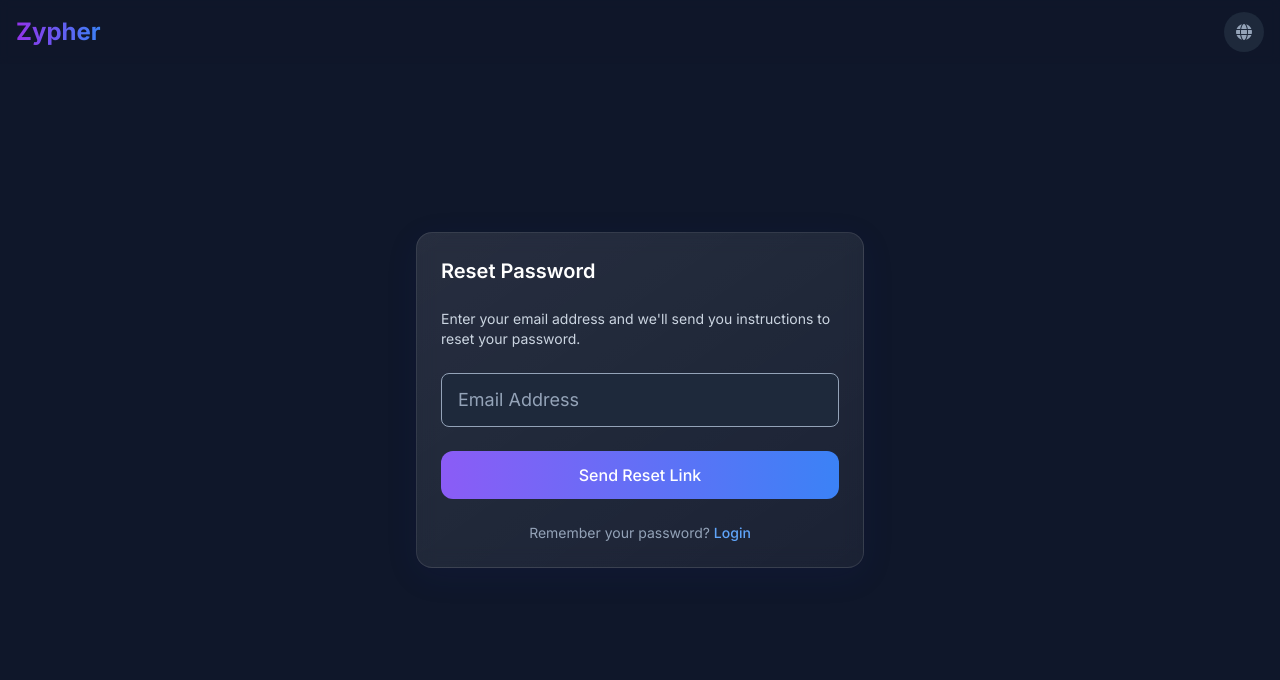
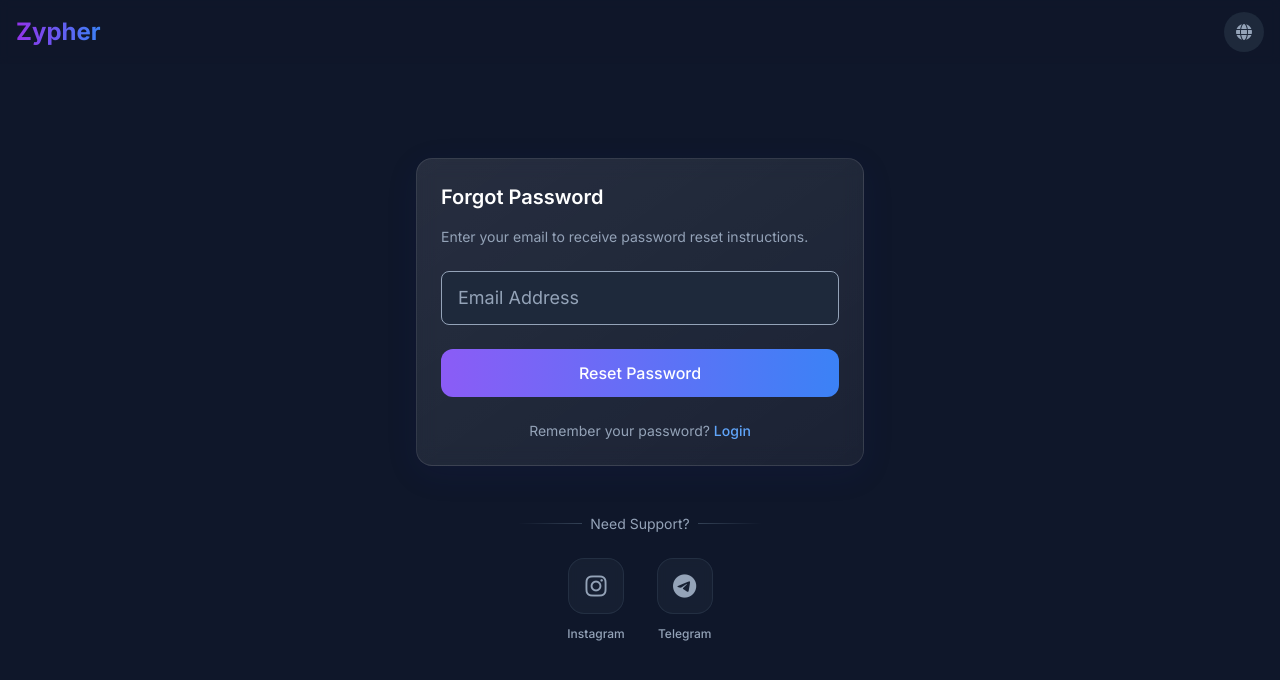
Before and after one commit to kanangarazada/WayOutFront, a plain HTML site: page forgot-password.html in a window 1280 px wide. Drawn offline with nearby package versions, Linux system fonts and the light colour scheme.

Commit message:
add support links to auth pages

```diff
--- a/forgot-password.html
+++ b/forgot-password.html
@@ -1,5 +1,6 @@
 <!DOCTYPE html>
 <html lang="en">
+
 <head>
     <meta charset="UTF-8">
     <title>Forgot Password - Zypher App</title>
@@ -9,6 +10,7 @@
     <link rel="stylesheet" href="https://cdnjs.cloudflare.com/ajax/libs/font-awesome/6.0.0/css/all.min.css">
     <link rel="stylesheet" href="assets/css/style.css">
 </head>
+
 <body class="bg-slate-900 min-h-screen font-[Inter]" style="background-color: rgb(15 23 42);">
     <!-- Header -->
     <header class="fixed top-0 w-full bg-slate-900/80 backdrop-blur-sm z-50">
@@ -76,23 +78,23 @@
     </header>
 
     <!-- Main Content -->
-    <main class="container mx-auto px-4 w-full min-h-screen flex items-center justify-center">
-        <div class="w-full max-w-md mx-auto">
+    <main class="container mx-auto px-4 w-full min-h-screen flex items-center justify-center py-20">
+        <div class="w-full max-w-md my-auto">
             <div class="balance-card">
-                <h2 class="text-xl font-semibold text-white mb-6">Reset Password</h2>
-                <p class="text-slate-300 text-sm mb-6">
-                    Enter your email address and we'll send you instructions to reset your password.
+                <h2 class="text-xl font-semibold text-white mb-4">Forgot Password</h2>
+                <p class="text-slate-400 text-sm mb-6">
+                    Enter your email to receive password reset instructions.
                 </p>
 
                 <form class="space-y-6">
                     <div>
                         <input type="email"
-                               class="w-full px-4 py-3 rounded-lg border border-slate-400 bg-slate-800 text-white text-lg placeholder:text-lg placeholder:text-slate-400 focus:outline-none focus:ring-2 focus:ring-blue-500"
-                               placeholder="Email Address">
+                            class="w-full px-4 py-3 rounded-lg border border-slate-400 bg-slate-800 text-white text-lg placeholder:text-lg placeholder:text-slate-400 focus:outline-none focus:ring-2 focus:ring-blue-500"
+                            placeholder="Email Address">
                     </div>
 
-                    <button type="submit" class="deposit-btn mt-6">
-                        <span>Send Reset Link</span>
+                    <button type="submit" class="deposit-btn w-full">
+                        <span>Reset Password</span>
                     </button>
                 </form>
 
@@ -101,8 +103,33 @@
                     <a href="login.html" class="text-blue-400 hover:text-blue-300 font-medium">Login</a>
                 </p>
             </div>
+
+            <!-- Support Section -->
+            <div class="mt-10 text-center">
+                <div class="inline-flex items-center gap-2 mb-6">
+                    <div class="h-[1px] w-16 bg-gradient-to-r from-transparent to-slate-700"></div>
+                    <span class="text-slate-400 text-sm">Need Support?</span>
+                    <div class="h-[1px] w-16 bg-gradient-to-l from-transparent to-slate-700"></div>
+                </div>
+
+                <div class="flex items-center justify-center gap-8">
+                    <a href="#" class="group flex flex-col items-center transition-all duration-300">
+                        <div class="w-14 h-14 rounded-2xl bg-slate-800/50 backdrop-blur-sm flex items-center justify-center group-hover:bg-purple-500/20 group-hover:scale-110 transition-all duration-300 border border-slate-700/50 group-hover:border-purple-500/50">
+                            <i class="fab fa-instagram text-2xl text-slate-400 group-hover:text-purple-400"></i>
+                        </div>
+                        <span class="mt-3 text-xs font-medium text-slate-400 group-hover:text-purple-400 transition-colors duration-300">Instagram</span>
+                    </a>
+                    <a href="#" class="group flex flex-col items-center transition-all duration-300">
+                        <div class="w-14 h-14 rounded-2xl bg-slate-800/50 backdrop-blur-sm flex items-center justify-center group-hover:bg-blue-500/20 group-hover:scale-110 transition-all duration-300 border border-slate-700/50 group-hover:border-blue-500/50">
+                            <i class="fab fa-telegram text-2xl text-slate-400 group-hover:text-blue-400"></i>
+                        </div>
+                        <span class="mt-3 text-xs font-medium text-slate-400 group-hover:text-blue-400 transition-colors duration-300">Telegram</span>
+                    </a>
+                </div>
+            </div>
         </div>
     </main>
     <script src="assets/js/langSupport.js"></script>
 </body>
+
 </html>
```
Also changed, not shown: login.html (+26 -2 lines), register.html (+30 -0 lines).
